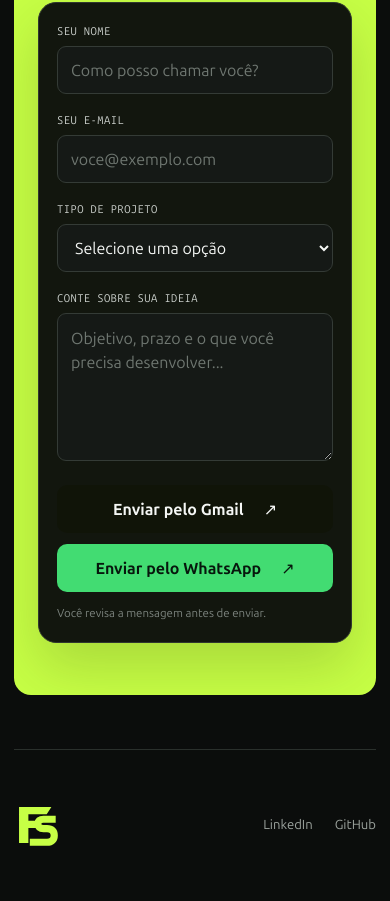
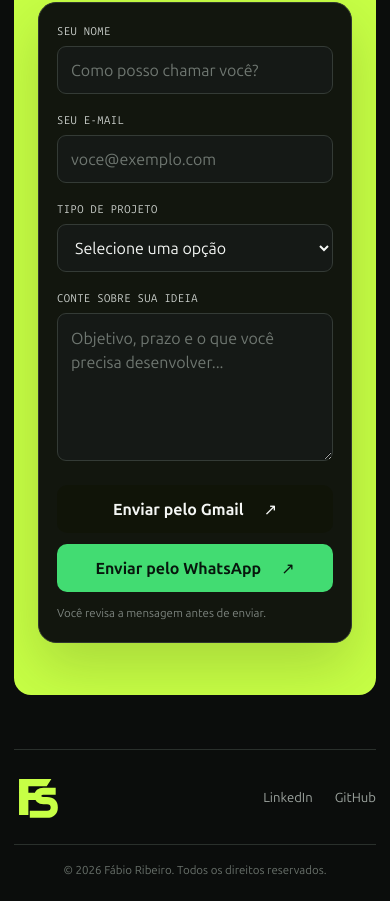
Before and after one commit to Fabio40404040/portifolio, a website built with Vite: page index.html in a window 390 px wide. Shown: the part 7711-8612 px from the top of the page. Built offline with nearby package versions, Linux system fonts and the light colour scheme.

Commit message:
Adiciona copyright no rodapé

```diff
--- a/index.html
+++ b/index.html
@@ -192,6 +192,7 @@
         <a data-social="linkedin" target="_blank" rel="noreferrer">LinkedIn</a>
         <a data-social="github" target="_blank" rel="noreferrer">GitHub</a>
       </div>
+      <small class="site-footer__copy">© <span data-year></span> Fábio Ribeiro. Todos os direitos reservados.</small>
     </footer>
 
     <template data-filter-template>
--- a/src/components/contact-view.js
+++ b/src/components/contact-view.js
@@ -4,6 +4,7 @@ export function renderContact() {
   const email = document.querySelector('[data-contact-email]')
   email.textContent = siteConfig.email
   email.href = `mailto:${siteConfig.email}`
+  document.querySelector('[data-year]').textContent = new Date().getFullYear()
   document.querySelector('[data-social="linkedin"]').href = siteConfig.linkedin
   document.querySelector('[data-social="github"]').href = siteConfig.github
 }
--- a/src/style.css
+++ b/src/style.css
@@ -828,6 +828,7 @@ img { display: block; max-width: 100%; }
   width: var(--page);
   min-height: 120px;
   margin: 0 auto;
+  padding-top: 32px;
   display: grid;
   grid-template-columns: 1fr auto 1fr;
   align-items: center;
@@ -837,6 +838,7 @@ img { display: block; max-width: 100%; }
 
 .site-footer > p { margin: 0; color: #69716b; font-size: .77rem; text-align: center; }
 .footer-links { display: flex; justify-content: flex-end; gap: 22px; color: var(--muted); font-size: .82rem; }
+.site-footer__copy { grid-column: 1 / -1; padding: 18px 0 24px; border-top: 1px solid var(--line); color: #69716b; font-size: .72rem; text-align: center; }
 
 [data-reveal] { opacity: 0; transform: translateY(24px); transition: opacity 600ms ease, transform 600ms ease; }
 [data-reveal].is-visible { opacity: 1; transform: none; }
@@ -908,7 +910,7 @@ img { display: block; max-width: 100%; }
   .contact-field--full { grid-column: auto; }
   .contact-form__actions { flex-direction: column; }
   .contact-form .button { width: 100%; }
-  .site-footer { min-height: 150px; grid-template-columns: 1fr auto; }
+  .site-footer { min-height: 150px; grid-template-columns: 1fr auto; padding-top: 24px; gap: 24px; }
 }
 
 @media (prefers-reduced-motion: reduce) {
```
